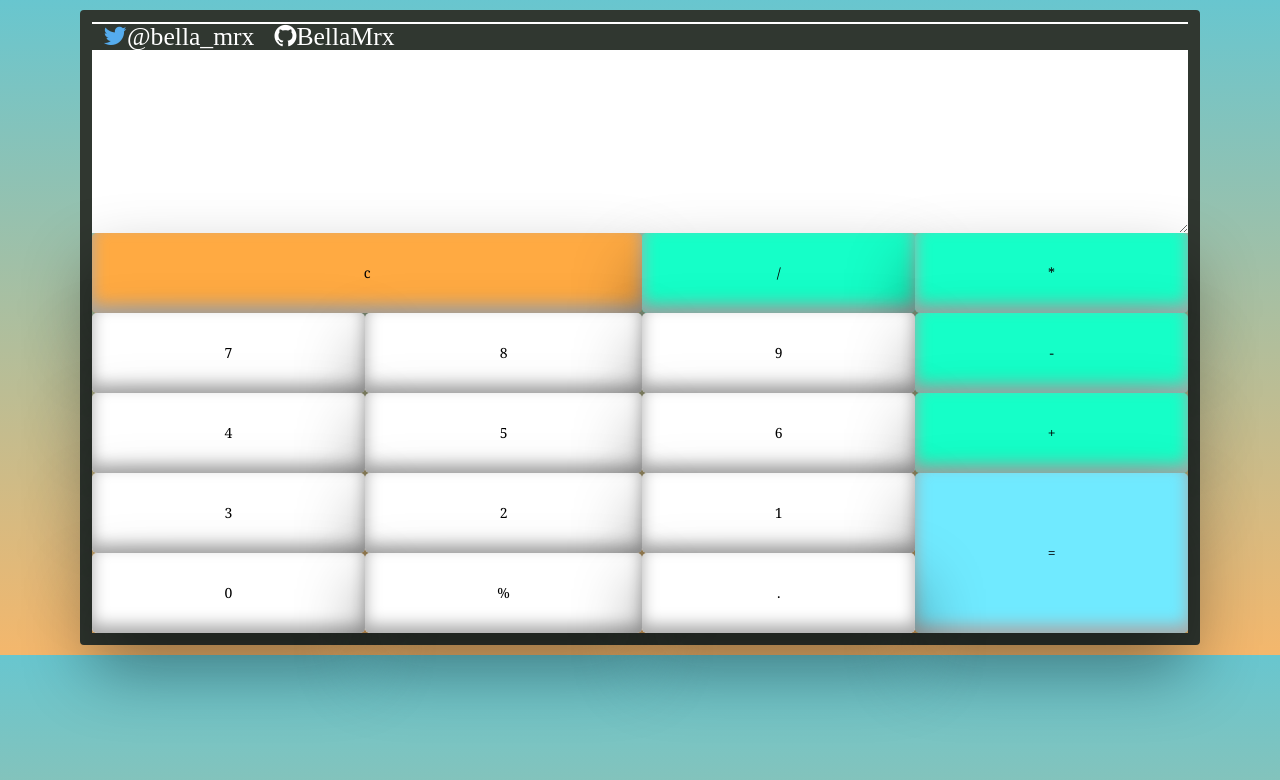
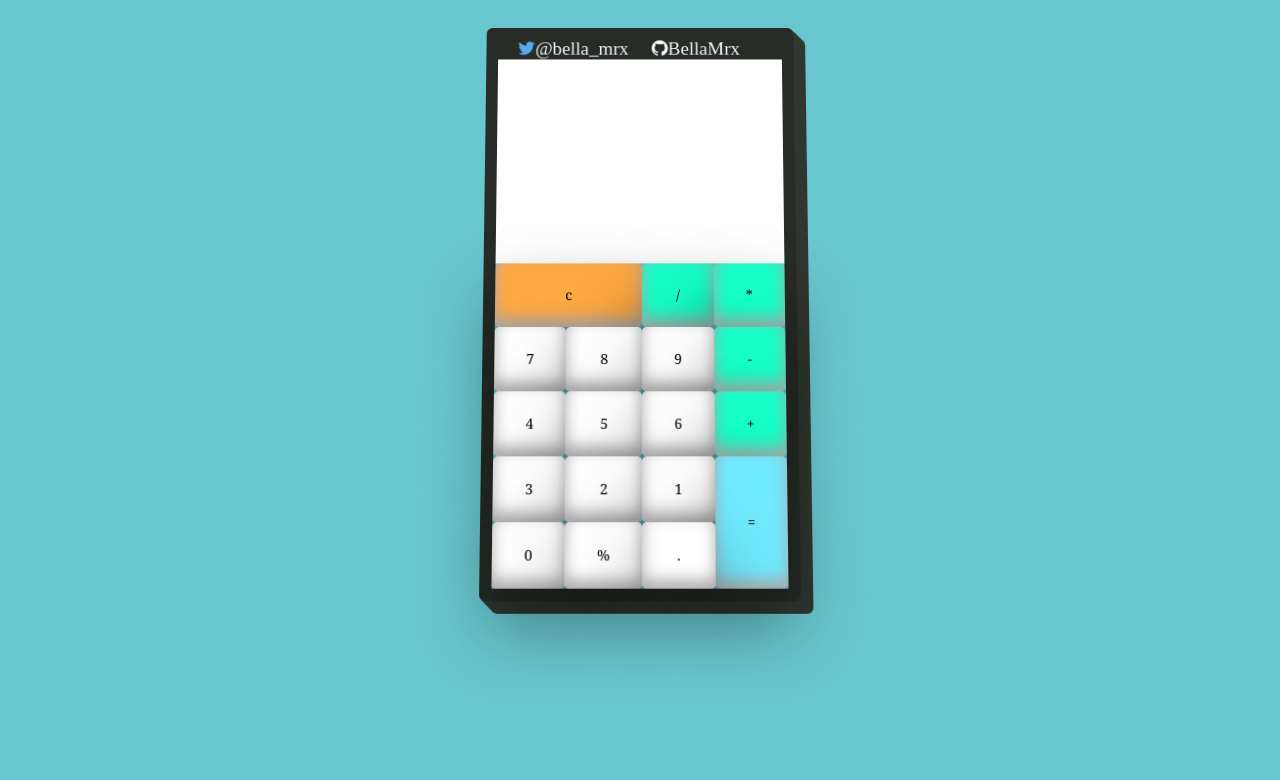
Before and after one commit to BellaMrx/Calculator_simple, a plain HTML site: page index.html in a window 1280 px wide. Drawn offline with nearby package versions, Linux system fonts and the light colour scheme.

Commit message:
3d effect

```diff
--- a/index.html
+++ b/index.html
@@ -11,11 +11,11 @@
 	</head>
 	<body>
 		<div class="container">
-			<div class="contact">
-				<a href="https://twitter.com/bella_mrx" class="fa fa-twitter"><span id="link">@bella_mrx</span></a>
-				<a href="https://github.com/BellaMrx" class="fa fa-github"><span id="link">BellaMrx</span></a>
-			</div>
 			<form class="calculator" name="calc">
+				<div class="contact">
+					<a href="https://twitter.com/bella_mrx" class="fa fa-twitter"><p id="link">@bella_mrx</p></a>
+					<a href="https://github.com/BellaMrx" class="fa fa-github"><p id="link">BellaMrx</p></a>
+				</div>
 				<textarea class="value" name="txt" readonly="" rows="6" cols="35"></textarea>
 				<span class="num clear" onclick="document.calc.txt.value =''">c</span>
 				<span class="num sign" onclick="document.calc.txt.value +='/'">/</span>
--- a/styleCalc.css
+++ b/styleCalc.css
@@ -6,7 +6,13 @@ body {
 	display: flex;
 	justify-content: center;
 	font-family: Georgia, serif;
-	background-image: linear-gradient(#68c6cf, #f4b76c);
+	background-color: #68c6cf;
+}
+
+.container {
+	width:30vw;
+	perspective: 1000px;
+	position: relative;
 }
 
 .calculator {
@@ -14,8 +20,15 @@ body {
 	position: relative;
 	display: grid;
 	cursor: pointer;
-	border: 12px solid #303730;
-	border-radius: 4px;
+	border: 12px solid #272c27;
+	border-radius: 6px;
+	box-shadow: 1px 1px #303730, 2px 2px #303730, 3px 3px #303730, 4px 4px #303730, 5px 5px #303730, 6px 6px #303730, 7px 7px #303730, 8px 8px #303730, 9px 9px #303730, 10px 10px #303730, 11px 11px #303730, 12px 12px #303730;
+	margin: 20px;
+	transform: rotateX(5deg);
+}
+
+textarea {
+	resize: none;
 }
 
 .calculator .value {
@@ -23,14 +36,14 @@ body {
 	text-align: right;
 	border: none;
 	outline: none;
-	padding: 20px;
+	padding: 30px;
 	font-size: 2rem;
 }
 
 .calculator span {
 	display: grid;
 	width: 100%;
-	height: 10vh;
+	height: 8vh;
 	color: #000;
 	place-items: center;
 	border-radius: 5px;
@@ -53,8 +66,8 @@ body {
 
 .calculator span.clear:active {
 	color: #fff;
-	background: #ff5454;
-	box-shadow: 0 35px 68px 0 #ff5454, inset 0 -8px 16px 0 #fff;
+	background: #ffb742da;
+	box-shadow: 0 35px 68px 0 #ffb742da, inset 0 -8px 16px 0 #fff;
 }
 
 .calculator span.sign {
@@ -77,30 +90,26 @@ body {
 
 .calculator span.equal:active {
 	color: #fff;
-	background: #2182f9;
-	box-shadow: 0 35px 68px 0 #2182f9, inset 0 -8px 16px 0 darkgray;
+	background: #70d9ff96;
+	box-shadow: 0 35px 68px 0 #70d9ff96, inset 0 -8px 16px 0 darkgray;
 }
 
 
+
 .contact {
-    float: right;
 	position: absolute;
-	left: 6.5%;
-	top: 3%;
-	z-index: 1;
-    display: flex;
-	background-color: #303730;
-	width: 87%;
+	background-color: #272c27;
+	width: 100%;
 }
 
 #link {
-	font-size: 2vw;
+	font-size: 1.5vw;
 	margin: 0 0 0 0.1px;
 }
 
 /* for Twitter, GitHub icon */
 .fa {
-	font-size: 2vw;
+	font-size: 1.5vw;
 	text-decoration: none;
 	margin: 0 0 0 20px;
 }
@@ -118,6 +127,25 @@ body {
 	color: #fff;
 }
 
-span {
-	color: #fff;
+p {
+	color: aliceblue;
+	display: inline-block;
 }
+
+
+@media only screen and (max-width: 900px) {
+	#link {
+		font-size: 5vw;
+	}
+
+	/* for Twitter, GitHub icon */
+	.fa {
+		font-size: 5vw;
+		text-decoration: none;
+	}
+
+	.container {
+		width: auto;
+		margin-top: 10vw;
+	}
+}
```
